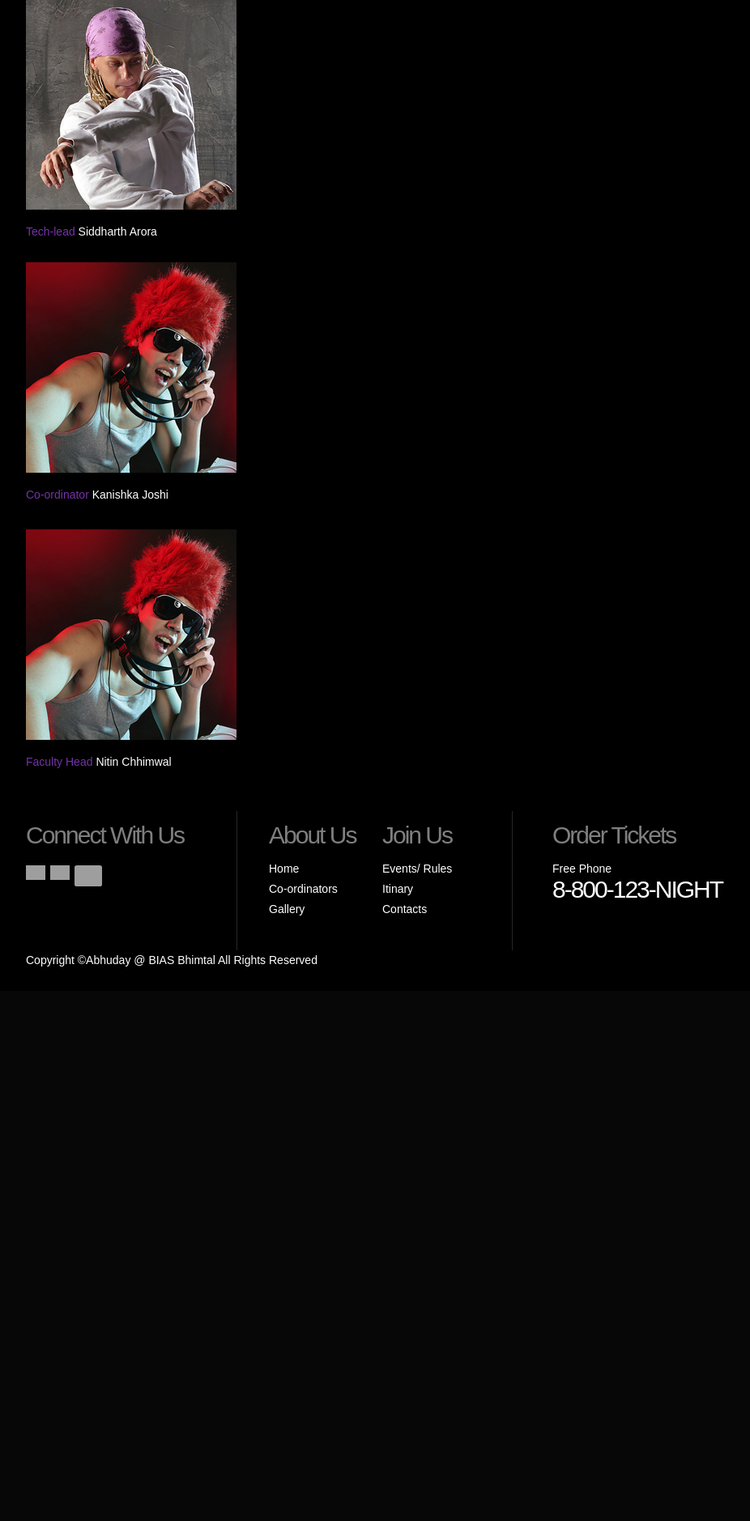
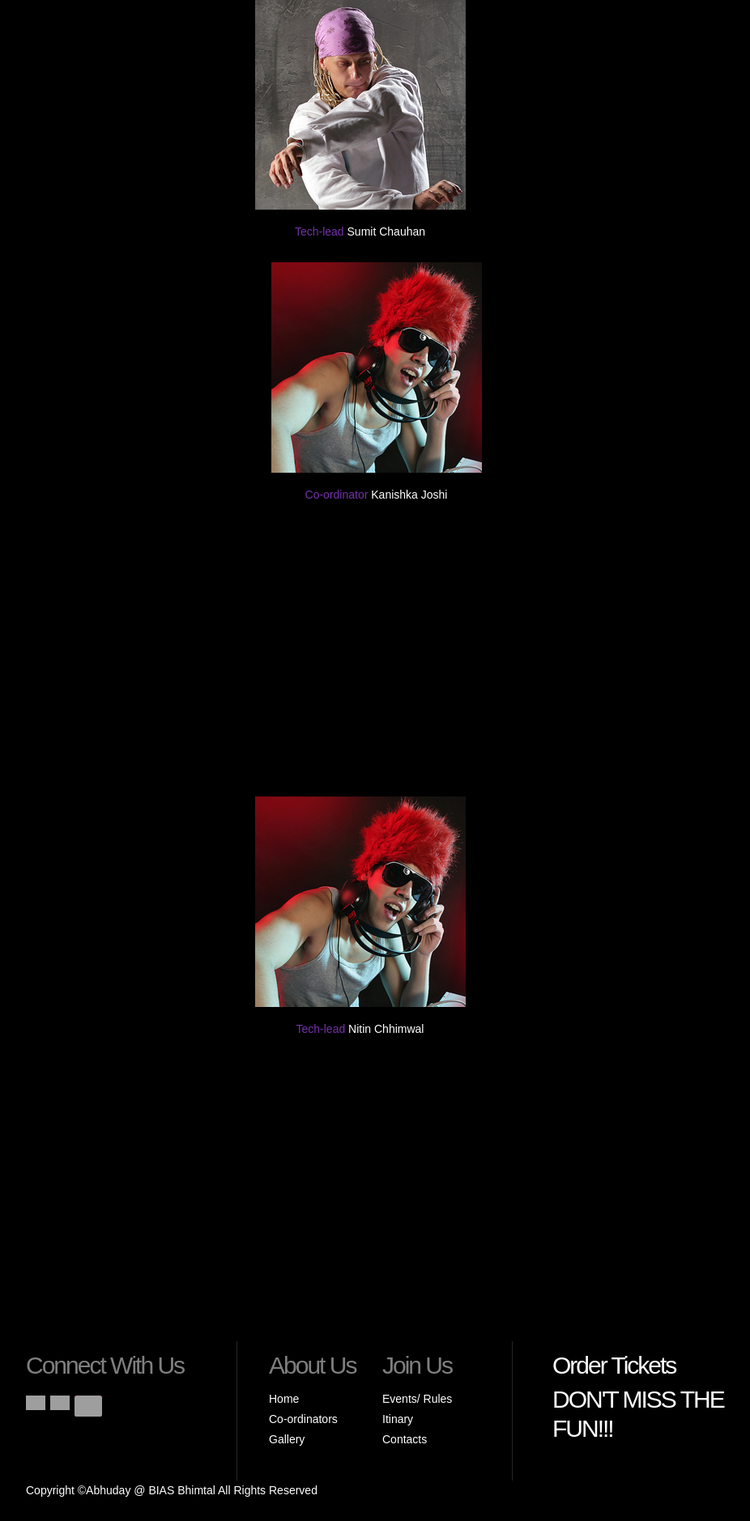
Before and after one commit to codeit13/Abhuday-2020-Website, a PHP site: page /residents.php in a window 1280 px wide. Shown: the part 4568-6447 px from the top of the page at 81% size, without its empty margins (177-1103 px from the left). Before the commit the page ends 5762 px from the top, so only its background shows below. Run offline with PHP 8.4, Linux system fonts and the light colour scheme; grey boxes are pictures that could not be loaded.

Commit message:
Done Changes

```diff
--- a/components/footer.php
+++ b/components/footer.php
@@ -26,8 +26,8 @@
         </ul>
       </div>
       <div class="phone">
-        <h4>Order Tickets</h4>
-        <p>Free Phone<span>8-800-123-NIGHT</span></p>
+        <h4> <a href="#">Order Tickets</a> </h4>
+        <p><span>Don't miss the Fun!!!</span></p>
       </div>
     </div>
     Copyright &copy;Abhuday @ <a href="//birlainstitute.co.in">BIAS Bhimtal</a> All Rights Reserved
--- a/residents.php
+++ b/residents.php
@@ -25,7 +25,7 @@
     <!--header end-->
     <div class="box">
       <!--content -->
-      <article id="content">
+      <article id="content" style="text-align: center;">
         <div class="wrapper">
           <h2>Itinerary</h2>
           <div class="wrapper">
@@ -83,12 +83,12 @@
           <div class="wrapper">
             <div class="cols marg_right1">
               <figure class="pad_bot1"><img src="images/page4_img1.jpg" alt=""></figure>
-              <p class="pad_bot2"><span class="color2">Tech-lead</span> <span class="color1">Sumit Chauhan</span><br>
+              <p class="pad_bot2"><span class="color2">Tech-lead</span> <span class="color1">Siddharth Arora</span><br>
                   </p>
             </div>
             <div class="cols marg_right1">
               <figure class="pad_bot1"><img src="images/page4_img4.jpg" alt=""></figure>
-              <p><span class="color2">Tech-lead</span> <span class="color1">Siddharth Arora</span><br>
+              <p><span class="color2">Tech-lead</span> <span class="color1">Sumit Chauhan</span><br>
                  </p>
             </div>
             <div class="cols">
@@ -96,12 +96,28 @@
               <p class="pad_bot2"><span class="color2">Co-ordinator </span> <span class="color1">Kanishka Joshi</span><br>
                   </p>
             </div>
-            <div class="cols">
+          </div>
+          <div class="wrapper">
+            <div class="cols marg_right1" style="visibility: hidden;">
+              <figure class="pad_bot1"><img src="images/page4_img1.jpg" alt=""></figure>
+              <p class="pad_bot2"><span class="color2"></span> <span class="color1">Test</span><br>
+                  </p>
+            </div>
+            <div class="cols marg_right1">
               <figure class="pad_bot1"><img src="images/page4_img5.jpg" alt=""></figure>
-              <p class="pad_bot2"><span class="color2">Faculty Head </span> <span class="color1">Nitin Chhimwal</span><br>
+              <p><span class="color2">Tech-lead</span> <span class="color1">Nitin Chhimwal</span><br>
+                 </p>
+            </div>
+            <div class="cols" style="visibility: hidden;">
+              <figure class="pad_bot1"><img src="images/page4_img5.jpg" alt=""></figure>
+              <p class="pad_bot2"><span class="color2">Faculty Head</span> <span class="color1">Test</span><br>
                   </p>
             </div>
           </div>
+
+
+
+
         </div>
       </article>
       <!--content end-->
```
